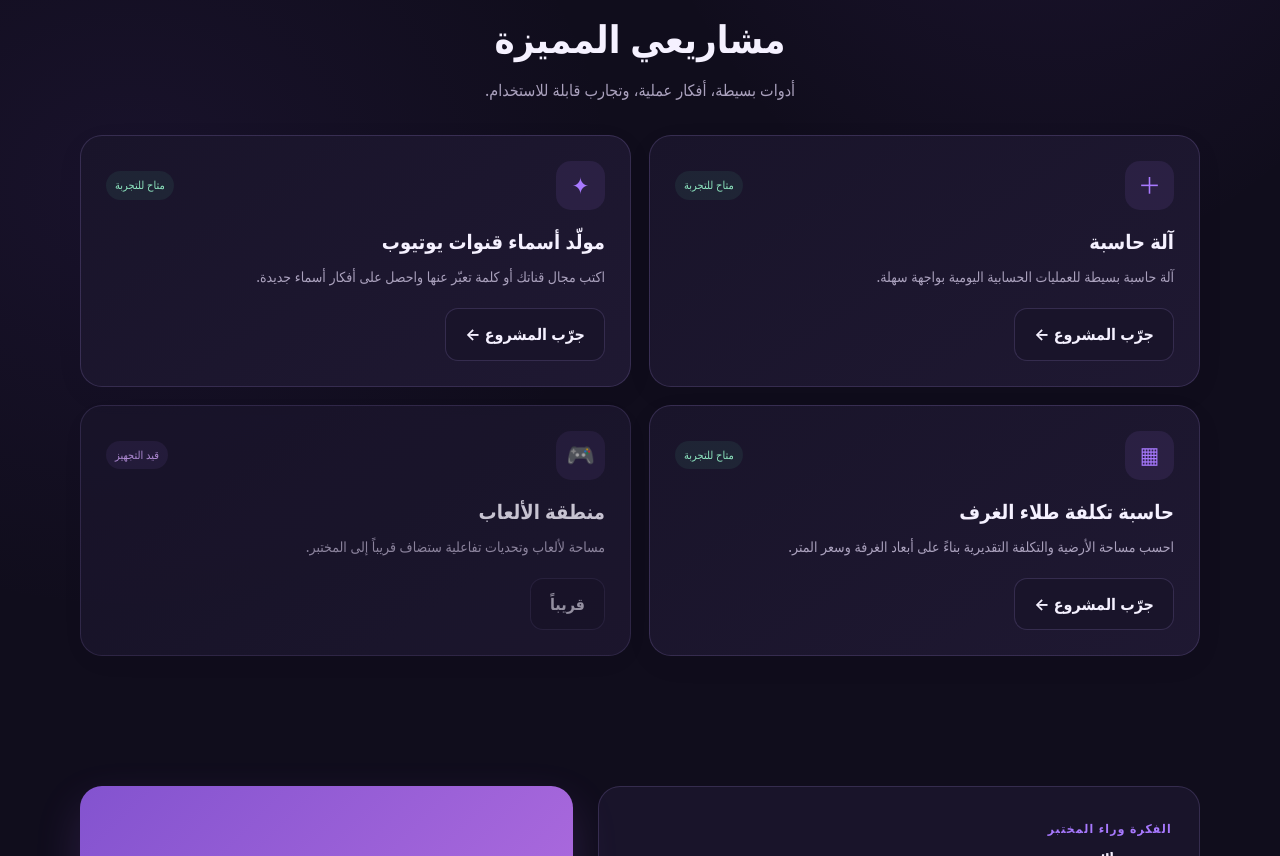
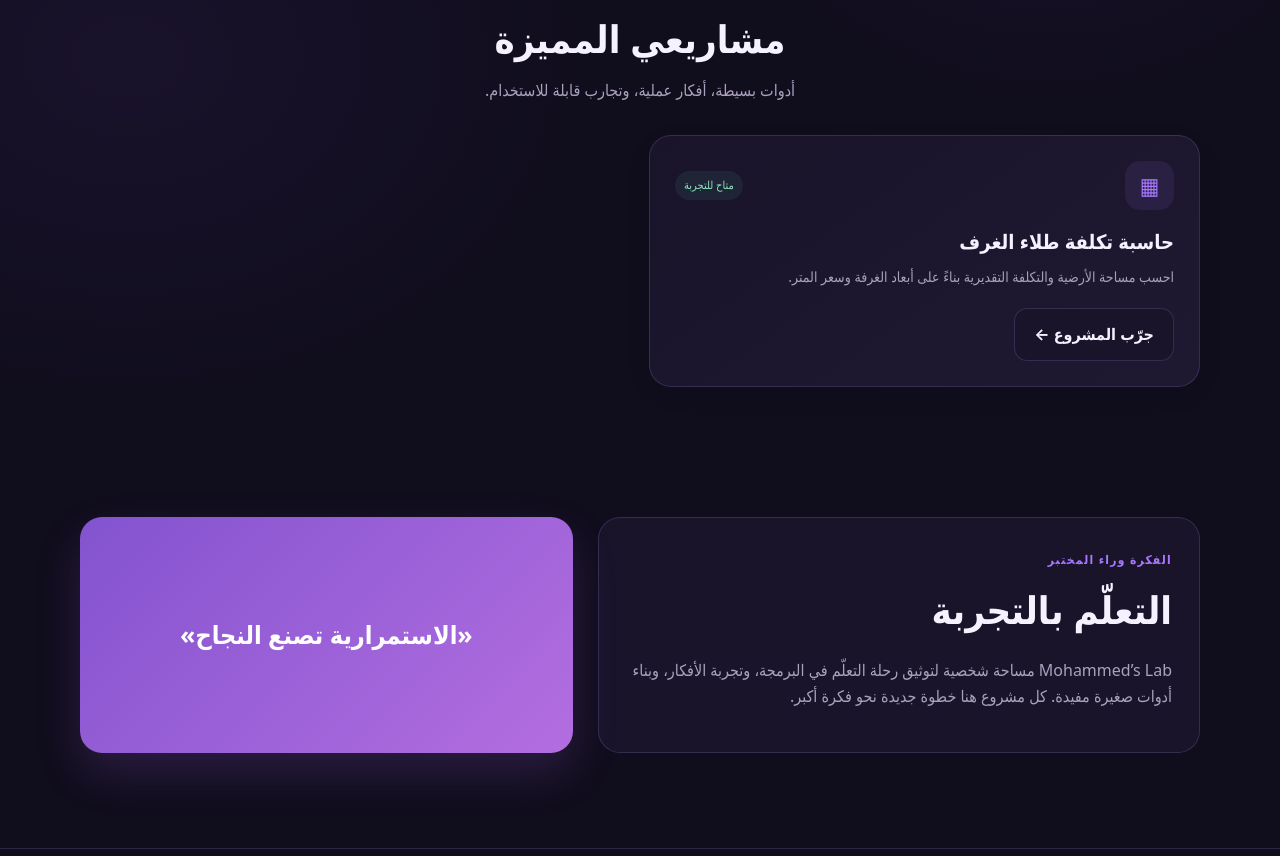
Before and after one commit to www0906812681-pixel/PMY, a plain HTML site: page index.html in a window 1280 px wide. Shown: the part 740-1596 px from the top of the page. Drawn offline with Linux system fonts and the light colour scheme.

Commit message:
Enhance project display with loading state
Updated project section to include loading state and improved visibility control based on settings.

```diff
--- a/index.html
+++ b/index.html
@@ -70,6 +70,9 @@ h1{font-size:clamp(42px,6vw,68px);line-height:1.08;letter-spacing:-2px;margin:22
 h2{font-size:clamp(27px,4vw,38px);margin:7px 0}
 .section-head p{color:var(--muted);margin:0}
 .projects{display:grid;grid-template-columns:repeat(2,1fr);gap:18px}
+.projects.loading{visibility:hidden}
+.project[hidden],.all-off[hidden]{display:none}
+.all-off{text-align:center;color:var(--muted);padding:30px 10px;font-size:16px}
 .project{background:linear-gradient(145deg,var(--panel),color-mix(in srgb,var(--panel2) 70%,var(--panel)));border:1px solid var(--line);border-radius:var(--radius);padding:25px;min-height:220px;display:flex;flex-direction:column;transition:.25s;box-shadow:0 8px 30px #0000000b}
 .project:hover{transform:translateY(-5px);border-color:#a879ff77}
 .project-top{display:flex;align-items:center;justify-content:space-between;margin-bottom:15px}
@@ -180,28 +183,29 @@ footer{border-top:1px solid var(--line);padding:25px 0;color:var(--muted);font-s
 <section class="section" id="projects">
  <div class="wrap">
   <div class="section-head"><span class="kicker" data-i18n="featured">مختارة بعناية</span><h2 data-i18n="projectTitle">مشاريعي المميزة</h2><p data-i18n="projectSub">أدوات بسيطة، أفكار عملية، وتجارب قابلة للاستخدام.</p></div>
-  <div class="projects">
-   <article class="project">
+  <div class="projects loading" id="projectsGrid">
+   <article class="project" data-project="calc">
     <div class="project-top"><span class="project-icon">＋</span><span class="status" data-i18n="ready">متاح للتجربة</span></div>
     <h3 data-i18n="calcTitle">آلة حاسبة</h3><p data-i18n="calcDesc">آلة حاسبة بسيطة للعمليات الحسابية اليومية بواجهة سهلة.</p>
     <button class="btn secondary" data-open="calc" data-i18n="try">جرّب المشروع ←</button>
    </article>
-   <article class="project">
+   <article class="project" data-project="names">
     <div class="project-top"><span class="project-icon">✦</span><span class="status" data-i18n="ready">متاح للتجربة</span></div>
     <h3 data-i18n="nameTitle">مولّد أسماء قنوات يوتيوب</h3><p data-i18n="nameDesc">اكتب مجال قناتك أو كلمة تعبّر عنها واحصل على أفكار أسماء جديدة.</p>
     <button class="btn secondary" data-open="names" data-i18n="try">جرّب المشروع ←</button>
    </article>
-   <article class="project">
+   <article class="project" data-project="paint">
     <div class="project-top"><span class="project-icon">▦</span><span class="status" data-i18n="ready">متاح للتجربة</span></div>
     <h3 data-i18n="paintTitle">حاسبة تكلفة طلاء الغرف</h3><p data-i18n="paintDesc">احسب مساحة الأرضية والتكلفة التقديرية بناءً على أبعاد الغرفة وسعر المتر.</p>
     <button class="btn secondary" data-open="paint" data-i18n="try">جرّب المشروع ←</button>
    </article>
-   <article class="project disabled">
+   <article class="project disabled" data-project="games">
     <div class="project-top"><span class="project-icon">🎮</span><span class="status pending" data-i18n="soon">قيد التجهيز</span></div>
     <h3 data-i18n="gamesTitle">منطقة الألعاب</h3><p data-i18n="gamesDesc">مساحة لألعاب وتحديات تفاعلية ستضاف قريباً إلى المختبر.</p>
     <button class="btn secondary" disabled data-i18n="coming">قريباً</button>
    </article>
   </div>
+  <p class="all-off" id="allOff" hidden data-i18n="allOff">المشاريع غير متاحة حالياً.</p>
  </div>
 </section>
 
@@ -233,6 +237,7 @@ const translations={
   nameTitle:"مولّد أسماء قنوات يوتيوب",nameDesc:"اكتب مجال قناتك أو كلمة تعبّر عنها واحصل على أفكار أسماء جديدة.",
   paintTitle:"حاسبة تكلفة طلاء الغرف",paintDesc:"احسب مساحة الأرضية والتكلفة التقديرية بناءً على أبعاد الغرفة وسعر المتر.",
   soon:"قيد التجهيز",gamesTitle:"منطقة الألعاب",gamesDesc:"مساحة لألعاب وتحديات تفاعلية ستضاف قريباً إلى المختبر.",coming:"قريباً",
+  allOff:"المشاريع غير متاحة حالياً.",
   aboutKicker:"الفكرة وراء المختبر",aboutTitle:"التعلّم بالتجربة",aboutText:"Mohammed’s Lab مساحة شخصية لتوثيق رحلة التعلّم في البرمجة، وتجربة الأفكار، وبناء أدوات صغيرة مفيدة. كل مشروع هنا خطوة جديدة نحو فكرة أكبر.",
   quote:"«الاستمرارية تصنع النجاح»",footer:"جميع الحقوق محفوظة © 2026 Mohammed’s Lab",
   mCalc:"الآلة الحاسبة",mNames:"مولّد أسماء القنوات",mPaint:"حاسبة تكلفة الطلاء",
@@ -251,6 +256,7 @@ const translations={
   nameTitle:"YouTube Name Generator",nameDesc:"Enter your channel topic or a keyword and get fresh name ideas.",
   paintTitle:"Room Painting Cost Calculator",paintDesc:"Estimate floor area and cost using room dimensions and the price per square metre.",
   soon:"In progress",gamesTitle:"Game Zone",gamesDesc:"A space for interactive games and challenges coming soon.",coming:"Coming soon",
+  allOff:"Projects are currently unavailable.",
   aboutKicker:"THE IDEA",aboutTitle:"Learning by building",aboutText:"Mohammed’s Lab is a personal space to document a coding journey, experiment with ideas, and build useful small tools. Every project is another step toward a bigger idea.",
   quote:"“Consistency creates success”",footer:"All rights reserved © 2026 Mohammed’s Lab",
   mCalc:"Calculator",mNames:"YouTube Name Generator",mPaint:"Painting Cost Calculator",
@@ -352,7 +358,31 @@ function calculatePaint(){
  const unit=currency==="SDG"?t("sdg"):t("usd");
  $("paintResult").innerHTML=`${t("area")}: <strong>${formatter.format(area)} m²</strong><br>${t("total")}: <strong>${formatter.format(total)} ${unit}</strong>`;
 }
+
+/* ===== التحكم في ظهور المشاريع من settings.json ===== */
+async function loadSettings(){
+ const grid=$("projectsGrid");
+ try{
+  const r=await fetch("settings.json?t="+Date.now(),{cache:"no-store"});
+  if(!r.ok)throw new Error("settings not found");
+  const s=await r.json();
+  const globalOn=s.globalEnabled!==false;
+  const projects=s.projects||{};
+  let visible=0;
+  document.querySelectorAll(".project[data-project]").forEach(card=>{
+   const on=globalOn&&projects[card.dataset.project]===true;
+   card.hidden=!on;
+   if(on)visible++;
+  });
+  $("allOff").hidden=visible>0;
+ }catch(e){
+  /* لو فشل التحميل نترك كل المشاريع ظاهرة كما هي */
+ }
+ grid.classList.remove("loading");
+}
+
 applyLanguage();
+loadSettings();
 </script>
 </body>
-</html>
+  </html>
```
